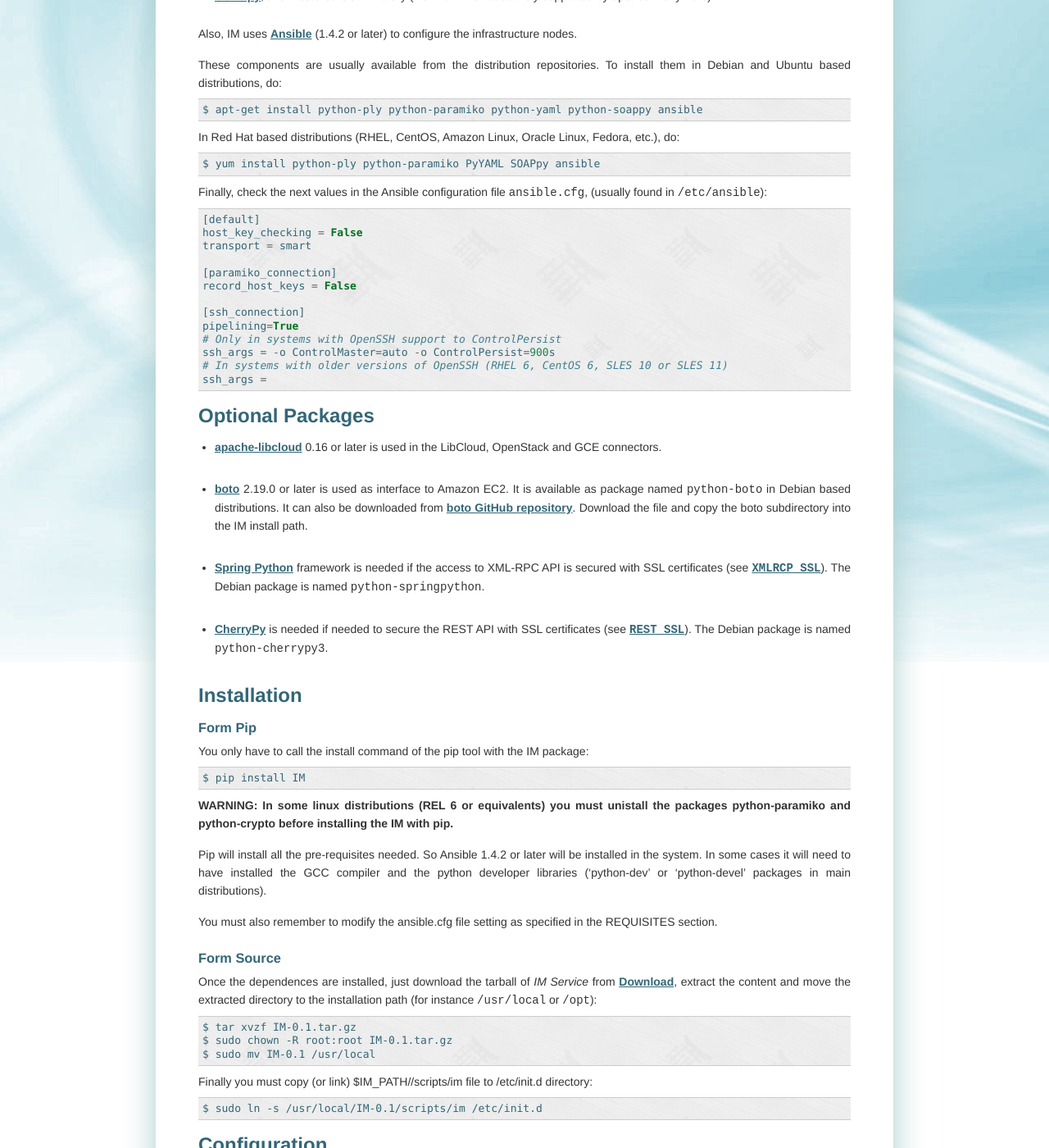
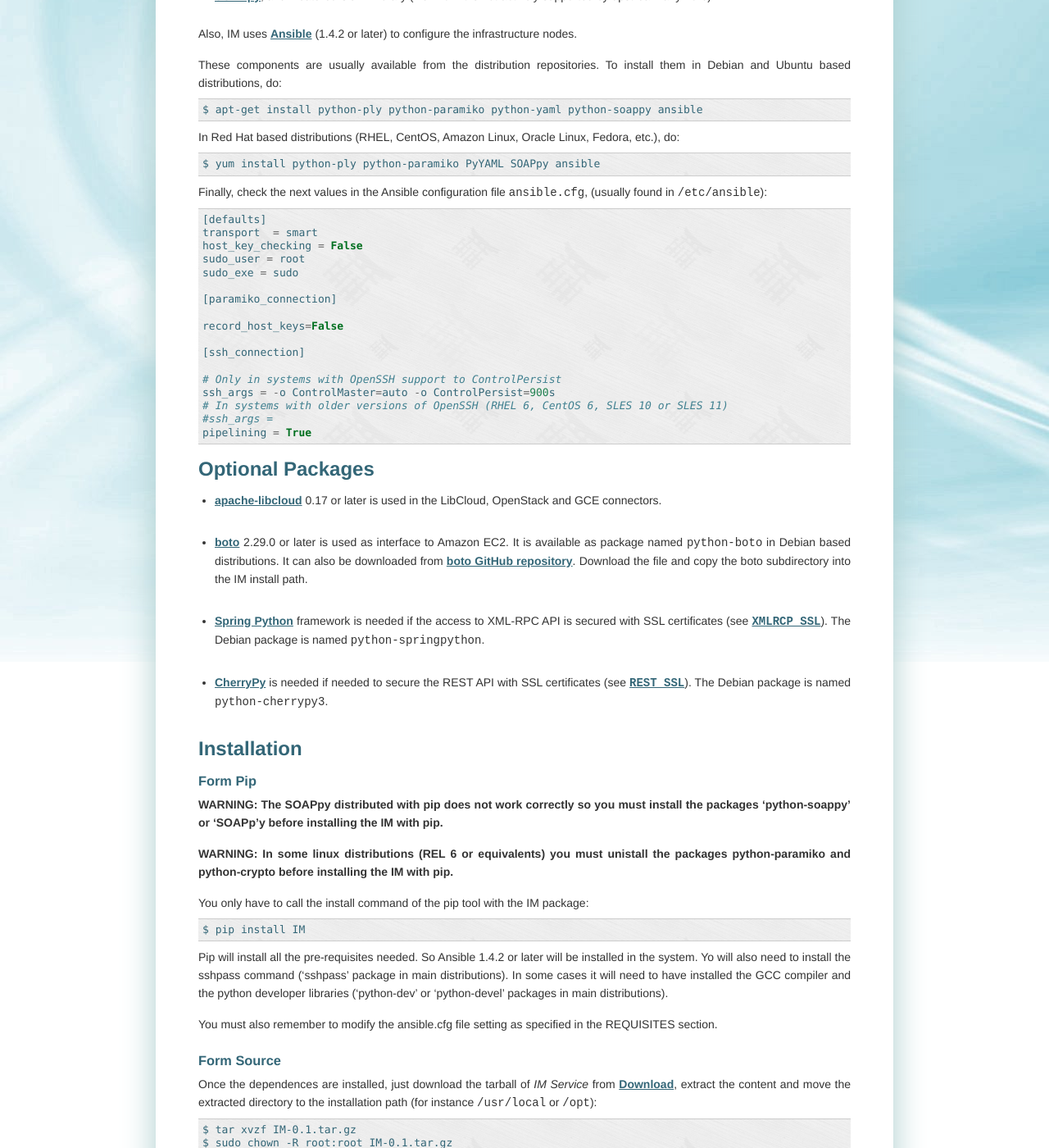
Before and after one commit to grycap/im, a Sphinx documentation site: the page built from doc/source/manual.rst, in a window 1280 px wide and 1400 px high, scrolled down 621 px. Shown: the whole window at 82% size. Built offline with Sphinx 7.4.7, drawn with Linux system fonts in a browser that asks for light colours; some of the changed text lies outside the part shown.

Commit message:
Update documentation

```diff
--- a/doc/source/manual.rst
+++ b/doc/source/manual.rst
@@ -8,7 +8,8 @@
 IM needs at least Python 2.6 to run, as well as the next libraries:
 
 * `PLY <http://www.dabeaz.com/ply/>`_, Python Lex & Yacc library for python.
-* `paramiko <http://www.lag.net/paramiko/>`_, ssh2 protocol library for python.
+* `paramiko <http://www.lag.net/paramiko/>`_, ssh2 protocol library for python
+  (version 1.14 or later).
 * `PyYAML <http://pyyaml.org/>`_, a YAML parser.
 * `SOAPpy <http://pywebsvcs.sourceforge.net/>`_, a full-featured SOAP library
   (we know it is not actively supported by upstream anymore).
@@ -29,26 +30,30 @@
 Finally, check the next values in the Ansible configuration file
 :file:`ansible.cfg`, (usually found in :file:`/etc/ansible`)::
 
-   [default]
+   [defaults]
+   transport  = smart
    host_key_checking = False
-   transport = smart
+   sudo_user = root
+   sudo_exe = sudo
 
    [paramiko_connection]
-   record_host_keys = False
+
+   record_host_keys=False
 
    [ssh_connection]
-   pipelining=True
+
    # Only in systems with OpenSSH support to ControlPersist
    ssh_args = -o ControlMaster=auto -o ControlPersist=900s
    # In systems with older versions of OpenSSH (RHEL 6, CentOS 6, SLES 10 or SLES 11)
-   ssh_args =
+   #ssh_args =
+   pipelining = True
 
 Optional Packages
 -----------------
 
-* `apache-libcloud <http://libcloud.apache.org/>`_ 0.16 or later is used in the
+* `apache-libcloud <http://libcloud.apache.org/>`_ 0.17 or later is used in the
   LibCloud, OpenStack and GCE connectors.
-* `boto <http://boto.readthedocs.org>`_ 2.19.0 or later is used as interface to
+* `boto <http://boto.readthedocs.org>`_ 2.29.0 or later is used as interface to
   Amazon EC2. It is available as package named ``python-boto`` in Debian based
   distributions. It can also be downloaded from `boto GitHub repository <https://github.com/boto/boto>`_.
   Download the file and copy the boto subdirectory into the IM install path.
@@ -66,16 +71,20 @@
 Form Pip
 ^^^^^^^^
 
+**WARNING: The SOAPpy distributed with pip does not work correctly so you must install
+the packages 'python-soappy' or 'SOAPp'y before installing the IM with pip.**
+
+**WARNING: In some linux distributions (REL 6 or equivalents) you must unistall
+the packages python-paramiko and python-crypto before installing the IM with pip.**
+
 You only have to call the install command of the pip tool with the IM package::
 
    $ pip install IM
 
-**WARNING: In some linux distributions (REL 6 or equivalents) you must unistall
-the packages python-paramiko and python-crypto before installing the IM with pip.**
-
-Pip will install all the pre-requisites needed. So Ansible 1.4.2 or later will be
-installed in the system. In some cases it will need to have installed the GCC
-compiler and the python developer libraries ('python-dev' or 'python-devel'
+Pip will install all the pre-requisites needed. So Ansible  1.4.2 or later will
+be installed in the system. Yo will also need to install the sshpass command
+('sshpass' package in main distributions). In some cases it will need to have installed
+the GCC compiler and the python developer libraries ('python-dev' or 'python-devel'
 packages in main distributions).
 
 You must also remember to modify the ansible.cfg file setting as specified in the
```
Also changed, not shown: README.md (+19 -11 lines), 1 other file.
